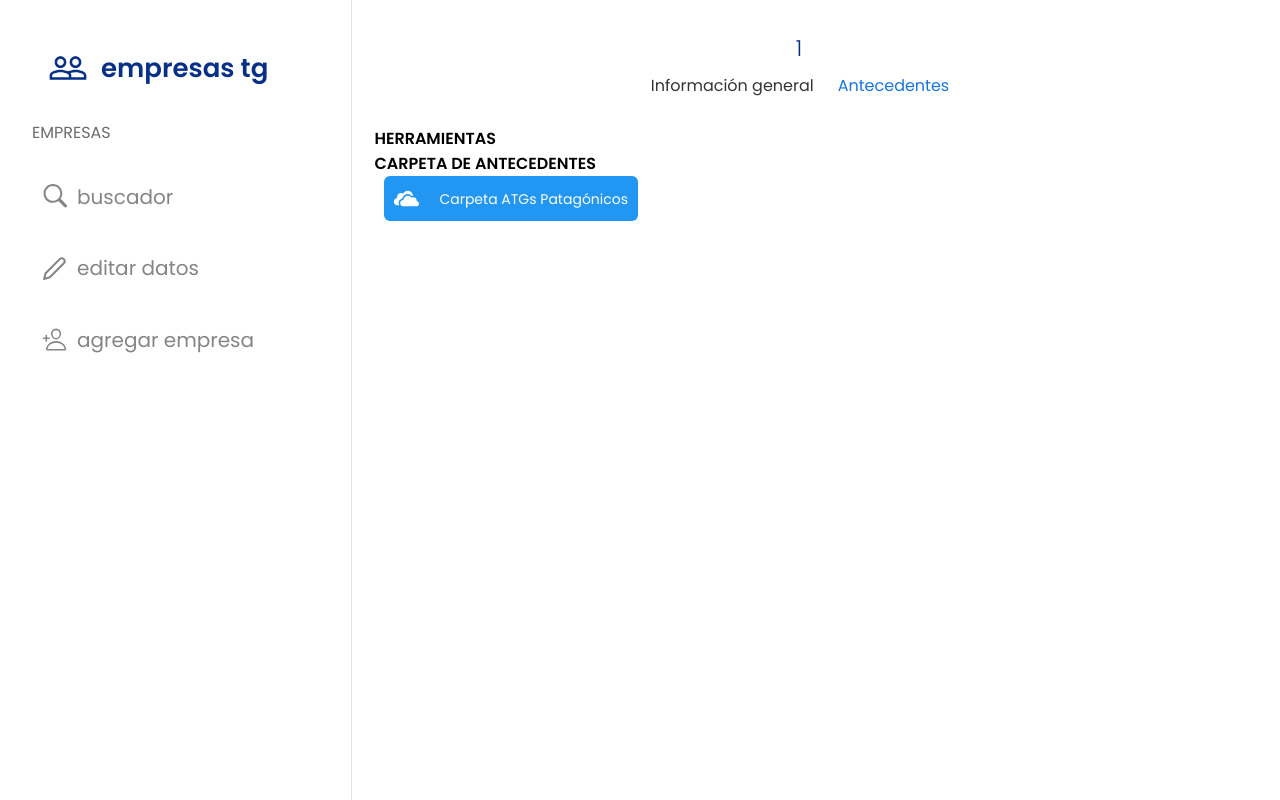
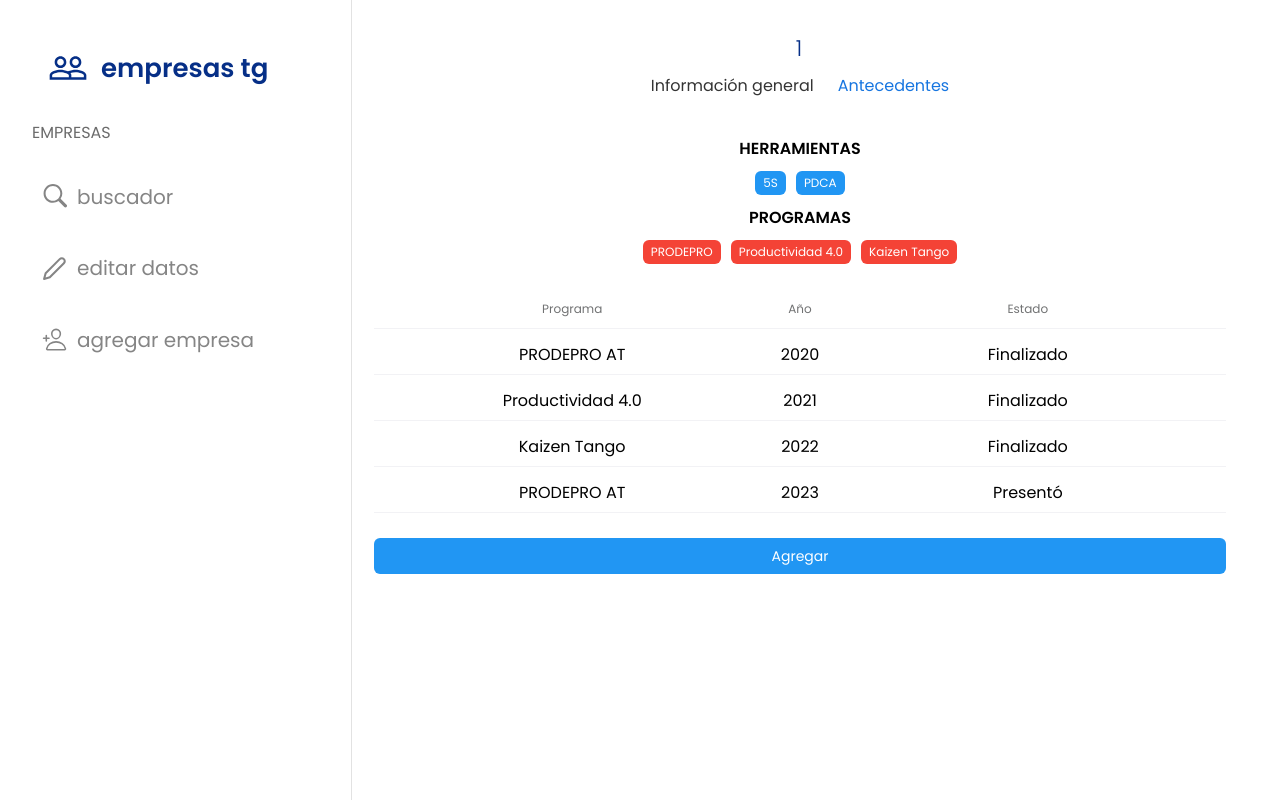
Before and after one commit to jmestica/front-empresasTG, a React (Vite) app: page /1 in a window 1280 px wide. Both pictures are taken after a click on the button "Antecedentes". Built offline with nearby package versions, Linux system fonts and the light colour scheme.

Commit message:
desarrollo estático de la pestaña de antecedentes

```diff
--- a/index.html
+++ b/index.html
@@ -4,7 +4,7 @@
     <meta charset="UTF-8" />
     <link rel="icon" type="image/svg+xml" href="/vite.svg" />
     <meta name="viewport" content="width=device-width, initial-scale=1.0" />
-    <title>Vite + React</title>
+    <title>Empresas TG</title>
   </head>
   <body>
     <div id="root"></div>
--- a/package.json
+++ b/package.json
@@ -21,7 +21,7 @@
     "@types/react-dom": "^18.0.11",
     "@vitejs/plugin-react": "^4.0.0",
     "eslint": "^8.38.0",
-    "eslint-plugin-react": "^7.32.2",
+    "eslint-plugin-react": "^7.25.3",
     "eslint-plugin-react-hooks": "^4.6.0",
     "eslint-plugin-react-refresh": "^0.3.4",
     "vite": "^4.3.9"
--- a/src/Pages/Buscador/Buscador.jsx
+++ b/src/Pages/Buscador/Buscador.jsx
@@ -1,5 +1,5 @@
 import "./Buscador.css";
-import { SelectPicker, Input, InputGroup, Table, Modal, Button} from "rsuite";
+import { SelectPicker, Input, InputGroup, Table, Modal} from "rsuite";
 const { Column, HeaderCell, Cell } = Table;
 import { useState } from "react";
 import SearchIcon from '@rsuite/icons/Search';
@@ -19,8 +19,8 @@ const nivel = ["Nivel 1", "Nivel 2", "Nivel 3", "Nivel 4"].map((item) => ({
   value: item,
 }));
 
-const tabla = [{nombre: "MATRA", cuit_cuil: "1329399303", nivel_kaizen: "Nivel 1", provincia: "Neuquén", sector: "Hidrocarburos"},
-{nombre: "OPS", cuit_cuil: "30716094738", nivel_kaizen: "Nivel 3", provincia: "Neuquén", sector: "Hidrocarburos"}]
+const tabla = [{nombre: "MATRA", cuit_cuil: "1329399303", nivel_kaizen: "Nivel 1", provincia: "Neuquén", sector: "Hidrocarburos"}]
+
 
 
 function Buscador() {
--- a/src/Pages/Empresa/Empresa.css
+++ b/src/Pages/Empresa/Empresa.css
@@ -80,7 +80,7 @@
 .header-2{
     text-align: center;
     font-weight: 600;
-    margin-bottom: 20px;
+    margin: 10px 0;
 }
 
 .cards-container{
@@ -147,3 +147,21 @@
 .btn-link{
     text-decoration: none;
 }
+
+
+/* =============================   ANTECEDENTES    =================================== */
+
+.antecedentes{
+    position: relative;
+}
+
+.tags-container{
+    display: flex;
+    justify-content: center;
+    align-items: center;
+}
+
+.rs-modal-content{
+    transform: translate(10rem, 4rem);
+
+}
--- a/src/Pages/Empresa/Empresa.jsx
+++ b/src/Pages/Empresa/Empresa.jsx
@@ -1,10 +1,28 @@
-import "./Empresa.css";
-import { useParams } from "react-router-dom";
-import { Tag, IconButton, Nav, Button } from "rsuite";
-import { SiMicrosoftoutlook, SiWhatsapp } from "react-icons/si";
-import { FaPeopleArrows } from "react-icons/fa";
-import { ImOnedrive } from "react-icons/im";
-import { useState } from "react";
+import React from "react"
+import "./Empresa.css"
+import { useParams } from "react-router-dom"
+import { Tag, IconButton, Nav, Button, Stack, Table, Modal, SelectPicker, Form, Input, InputGroup } from "rsuite"
+const { Column, HeaderCell, Cell } = Table
+import { SiMicrosoftoutlook, SiWhatsapp } from "react-icons/si"
+import { FaPeopleArrows } from "react-icons/fa"
+import { ImOnedrive } from "react-icons/im"
+import { useState } from "react"
+
+// ========================================== SELECT PICKER DATOS ========================================
+
+const programasSelect = ['Kaizen Tango', 'PRODEPRO AT', 'PRODEPRO ANR', 'PAC', 'PRODUCTIVIDAD 4.0'].map(
+  item => ({ label: item, value: item })
+)
+
+const estados = ['Potencial', 'En Proceso', 'Presentó', 'Aprobado', 'En curso', 'Finalizado'].map(
+  item => ({ label: item, value: item })
+)
+
+const añosSelect = ['2017', '2018', '2019', '2020', '2021', '2022', '2023', '2024'].map(
+  item => ({ label: item, value: item })
+)
+
+// ========================================== SUBCOMPONENTES ========================================
 
 // eslint-disable-next-line react/prop-types
 const Navbar = ({ active, onSelect, ...props }) => {
@@ -18,12 +36,68 @@ const Navbar = ({ active, onSelect, ...props }) => {
       <Nav.Item eventKey="informacion-general">Información general</Nav.Item>
       <Nav.Item eventKey="antecedentes">Antecedentes</Nav.Item>
     </Nav>
-  );
-};
+  )
+}
+
+// eslint-disable-next-line react/display-name
+const Textarea = React.forwardRef((props, ref) => <Input {...props} as="textarea" ref={ref} />);
+
+// ############################################## MAIN ##############################################
 
 function Empresa() {
   const { id } = useParams();
   const [active, setActive] = useState("informacion-general");
+
+  // =========================== TAGS, HERRAMIENTAS Y ANTECEDENTES ==============================
+  const [herramientas, setHerramientas] = useState(['5S', 'PDCA'])
+
+  const [programas, setProgramas] = useState(['PRODEPRO', 'Productividad 4.0', 'Kaizen Tango'])
+
+  const [antecedentes, setAntecedentes] = useState([
+    { programa: "PRODEPRO AT", año: "2020", estado: "Finalizado" },
+    { programa: "Productividad 4.0", año: "2021", estado: "Finalizado" },
+    { programa: "Kaizen Tango", año: "2022", estado: "Finalizado" },
+    { programa: "PRODEPRO AT", año: "2023", estado: "Presentó" },
+  ])
+
+  // ===================================== MODAL DETALLE ANTECEDENTE =================================================
+
+  const [detalleAntecedentes, setDetalleAntecedente] = useState(null)
+
+  const [openDetalle, setOpenDetalle] = useState(false)
+
+  const handleOpenDetalle = (rowData) => {
+
+    console.log(id)
+    console.log(rowData)
+
+    setDetalleAntecedente({nombre_empresa:  id, año: rowData.año, estado: rowData.estado, programa: rowData.programa});
+
+    // const fetchDetalleAntecedente = fetch(...)
+    setOpenDetalle(true)
+  }
+  const handleCloseDetalle = () => setOpenDetalle(false);
+
+
+  const [detalleReadOnly, setDetalleReadOnly] = useState(true)
+
+
+
+
+  // ============================= MODAL AGREGAR ANTECEDENTE =====================================
+
+  const [openNuevoAntecedente, setOpenNuevoAntecedente] = useState(false)
+
+  const handleOpenNuevoAntecedente = () => setOpenNuevoAntecedente(true)
+  const handleCloseNuevoAntecedente = () => setOpenNuevoAntecedente(false);
+
+  const handleSubmitNuevoAntecedente = () => {
+    console.log('SUBMIT NUEVO ANTECEDENTE')
+  }
+
+
+  // ============================================================================================
+
 
   return (
     <div className="empresa-container">
@@ -99,45 +173,38 @@ function Empresa() {
             {/* ================================================ LINKS INTEGRACIONES ================================================= */}
 
             <div className="integrations-container">
-              <a
-                href="https://intigobar.sharepoint.com/:f:/s/-SORPAT-ATGsPatagnicos/EpF4X-oNeYdGmevnRrfVpRcBp7Lc4lqUuNaOkMO4frtyTA"
-                className="a_btn"
-                target="_blank"
-                rel="noreferrer"
-              >
+
                 <IconButton
                   className="btn-icon"
                   icon={<ImOnedrive className="icon-button" />}
                   color="blue"
                   appearance="primary"
+                  href="https://intigobar.sharepoint.com/:f:/s/-SORPAT-ATGsPatagnicos/EpF4X-oNeYdGmevnRrfVpRcBp7Lc4lqUuNaOkMO4frtyTA"
+                  target="_blank"
+                  noreferrer
                 >
                   Carpeta ATGs Patagónicos
                 </IconButton>
-              </a>
 
-              <a
-                target="_blank"
-                rel="noreferrer"
-                className="a_btn"
-                href="https://crm.inti.gob.ar/index.php?module=Accounts&offset=1&stamp=1688171761027743400&return_module=Accounts&action=DetailView&record=c604163c-0c14-d21b-b6c7-61c223215a42"
-              >
                 <IconButton
                   className="btn-icon"
                   icon={<FaPeopleArrows className="icon-button" />}
                   color="red"
                   appearance="primary"
-                >
+                  href="https://crm.inti.gob.ar/index.php?module=Accounts&offset=1&stamp=1688171761027743400&return_module=Accounts&action=DetailView&record=c604163c-0c14-d21b-b6c7-61c223215a42"
+                  target="_blank"
+                  rel="noreferrer">
                   Historial CRM
                 </IconButton>
-              </a>
-            </div>
+              </div>
           </div>
 
           {/* ================================================ CARDS DE CONTACTO ================================================= */}
+
           <div className="contact-info">
             <p className="header-2">INFORMACIÓN DE CONTACTO</p>
 
-            <div className="cards-container">
+            <Stack wrap spacing={6}>
               <div className="contact-card">
                 <Tag color="blue" className="tag">
                   Contacto 1
@@ -181,7 +248,7 @@ function Empresa() {
               </div>
               <div className="contact-card">
                 <Tag color="blue" className="tag">
-                  Contacto 1
+                  Contacto 2
                 </Tag>
 
                 <div className="line">
@@ -222,7 +289,7 @@ function Empresa() {
               </div>
               <div className="contact-card">
                 <Tag color="blue" className="tag">
-                  Contacto 1
+                  Contacto 3
                 </Tag>
 
                 <div className="line">
@@ -261,32 +328,174 @@ function Empresa() {
                   </Button>
                 </div>
               </div>
-            </div>
+            </Stack>
           </div>
         </div>
       )}
 
+      {/* ================================================ PESTAÑA DE ANTECEDENTES ================================================= */}
+
       {active === "antecedentes" && (
         <div className="antecedentes">
-          <p className="header">HERRAMIENTAS</p>
 
-          <p className="header">CARPETA DE ANTECEDENTES</p>
+          {/* ========================  HERRAMIENTAS  ============================= */}
+          <p className="header-2">HERRAMIENTAS</p>
+          <div className="tags-container">
+            {herramientas.map((item)=> <Tag key={item} color="blue">{item}</Tag> )}
+          </div>
 
-          <a
-            target="_blank"
-            rel="noreferrer"
-            href="https://intigobar.sharepoint.com/:f:/s/-SORPAT-ATGsPatagnicos/EpF4X-oNeYdGmevnRrfVpRcBp7Lc4lqUuNaOkMO4frtyTA?e=h7DR0c"
-            className="btn-link"
+        {/* ========================  PROGRAMAS  ============================= */}
+          <p className="header-2">PROGRAMAS</p>
+
+          <div className="tags-container">
+            {programas.map((item) => <Tag key={item} color="red">{item}</Tag>)}
+          </div>
+
+          <br />
+        {/* ========================  TABLA  ============================= */}
+          <Table
+            autoHeight
+            data={antecedentes}
+            onRowClick={(rowData) => {
+              handleOpenDetalle(rowData);
+            }}
           >
-            <IconButton
-              className="btn-icon"
-              icon={<ImOnedrive className="icon-button" />}
-              color="blue"
-              appearance="primary"
-            >
-              Carpeta ATGs Patagónicos
-            </IconButton>
-          </a>
+            <Column flexGrow={1} align="center" fixed>
+              <HeaderCell>Programa</HeaderCell>
+              <Cell dataKey="programa" />
+            </Column>
+
+            <Column width={60} align="center" fixed>
+              <HeaderCell>Año</HeaderCell>
+              <Cell dataKey="año" />
+            </Column>
+
+            <Column flexGrow={1} align="center" fixed>
+              <HeaderCell>Estado</HeaderCell>
+              <Cell dataKey="estado" />
+            </Column>
+
+          </Table>
+          <br/>
+
+          <Button block appearance="primary" color="blue" onClick={handleOpenNuevoAntecedente} >Agregar</Button>
+
+          {/* ========================  MODAL AGREGAR ANTECEDENTE  ============================= */}
+
+          <Modal open={openNuevoAntecedente} onClose={handleCloseNuevoAntecedente}>
+            <Modal.Header>
+              <Modal.Title className="header-2">AGREGAR ANTECEDENTE</Modal.Title>
+            </Modal.Header>
+            <Modal.Body>
+              <Form fluid onSubmit={handleSubmitNuevoAntecedente}>
+                  <Form.Group controlId="resumen">
+                    <Form.ControlLabel>RESUMEN</Form.ControlLabel>
+                    <Form.Control rows={5} name="textarea" accepter={Textarea} required />
+                    <Form.HelpText>Breve descripción del contacto con la empresa</Form.HelpText>
+                  </Form.Group>
+
+                  <Form.Group controlId="programa">
+                    <Form.ControlLabel>PROGRAMA</Form.ControlLabel>
+                    <SelectPicker required data={programasSelect} searchable={false} placeholder="Seleccione un programa" block />
+                  </Form.Group>
+
+                  <Form.Group controlId="año">
+                    <Form.ControlLabel>AÑO</Form.ControlLabel>
+                    <SelectPicker required data={añosSelect} searchable={false} placeholder="Seleccione el año" block />
+                  </Form.Group>
+
+                  <Form.Group controlId="estado">
+                    <Form.ControlLabel>ESTADO</Form.ControlLabel>
+                    <SelectPicker required data={estados} searchable={false} placeholder="Seleccione el estado" block />
+                  </Form.Group>
+
+                  <Form.Group controlId="link">
+                    <Form.ControlLabel>LINK CARPETA</Form.ControlLabel>
+                    <Form.Control name="link" type="link" required/>
+                    <Form.HelpText>Para obtener el link, desde la carpeta de ATGs seleccione "Copiar Vínculo" {">"} Click en: "Los usuarios de Instituto ..." {">"} Personas que tienen acceso {">"} Aplicar {">"} Copiar </Form.HelpText>
+                  </Form.Group>
+
+                  <Button onClick={handleSubmitNuevoAntecedente} appearance="primary" type="submit">
+                      Guardar
+                  </Button>
+                  <Button onClick={handleCloseNuevoAntecedente} appearance="subtle">
+                      Cancelar
+                  </Button>
+
+
+              </Form>
+
+            </Modal.Body>
+
+          </Modal>
+
+          {/* ========================  MODAL DETALLE  ============================= */}
+
+          <Modal open={openDetalle} onClose={handleCloseDetalle}>
+            <Modal.Header>
+              <Modal.Title className="header-2">DETALLE ANTECEDENTE</Modal.Title>
+            </Modal.Header>
+
+
+            <Modal.Body>
+            <Form fluid>
+               <Form.Group controlId="resumen">
+                    <Form.ControlLabel>RESUMEN</Form.ControlLabel>
+                    <Form.Control rows={4} name="textarea"  readOnly accepter={Textarea} required value="Lorem ipsum dolor sit, amet consectetur adipisicing elit. Minima vero, reprehenderit temporibus libero harum, soluta ullam rerum architecto, fugit sapiente quas qui cumque voluptate optio tempora quo iusto in facere?"/>
+                </Form.Group>
+
+                <Form.Group controlId="programa">
+                    <Form.ControlLabel>PROGRAMA</Form.ControlLabel>
+                    <Form.Control name="programa" readOnly value={detalleAntecedentes && detalleAntecedentes.programa ? detalleAntecedentes.programa : 'Sin programa disponible'}/>
+                </Form.Group>
+
+                <Form.Group controlId="año">
+                    <Form.ControlLabel>AÑO</Form.ControlLabel>
+                    <Form.Control readOnly value={detalleAntecedentes && detalleAntecedentes.año ? detalleAntecedentes.año : 'Sin año disponible'}/>
+                </Form.Group>
+
+                <Form.Group controlId="estado">
+                    <Form.ControlLabel>ESTADO</Form.ControlLabel>
+                    {detalleAntecedentes && <SelectPicker block readOnly={detalleAntecedentes && detalleAntecedentes.estado === 'Finalizado'? true : false} data={estados} searchable={false} defaultValue={detalleAntecedentes &&detalleAntecedentes.estado} placeholder={detalleAntecedentes.estado} disabledItemValues={[detalleAntecedentes.estado]}/>}
+                </Form.Group>
+
+                <Form.Group controlId="link_carpeta_antecedente">
+                    <Form.ControlLabel>CARPETA DOCUMENTACIÓN</Form.ControlLabel>
+
+                    <Button
+                    className="contact-btn"
+                    color="blue"
+                    appearance="primary"
+                    endIcon={<ImOnedrive/>}
+                    href="https://intigobar.sharepoint.com/:f:/r/sites/-SORPAT-ATGsPatagnicos/Documentos%20compartidos/ATGs%20Patag%C3%B3nicos/01.%20Empresas,%20Org,%20Coope/C-MATRA/2020-PRODEPRO?csf=1&web=1&e=vSLRGq"
+                    target="_blank"
+                    rel="noreferrer"
+                  >
+                    Carpeta de Documentación
+                  </Button>
+                </Form.Group>
+
+              <Button onClick={handleCloseDetalle} appearance="primary" block>
+                Aceptar
+              </Button>
+              <Button appearance="primary" color="orange" block>
+                Editar
+              </Button>
+              <Button onClick={handleCloseDetalle} appearance="primary" block color="red">
+                Cancelar
+              </Button>
+
+
+            </Form>
+
+          </Modal.Body>
+
+
+
+
+          </Modal>
+
+
         </div>
       )}
     </div>
--- a/src/Pages/Layout/Layout.css
+++ b/src/Pages/Layout/Layout.css
@@ -11,4 +11,5 @@
     display: flex;
     align-items: center;
     flex-direction: column;
+    position: relative;
 }
```
Also changed, not shown: 1 other file (tests, documents, lock files or other folders).
